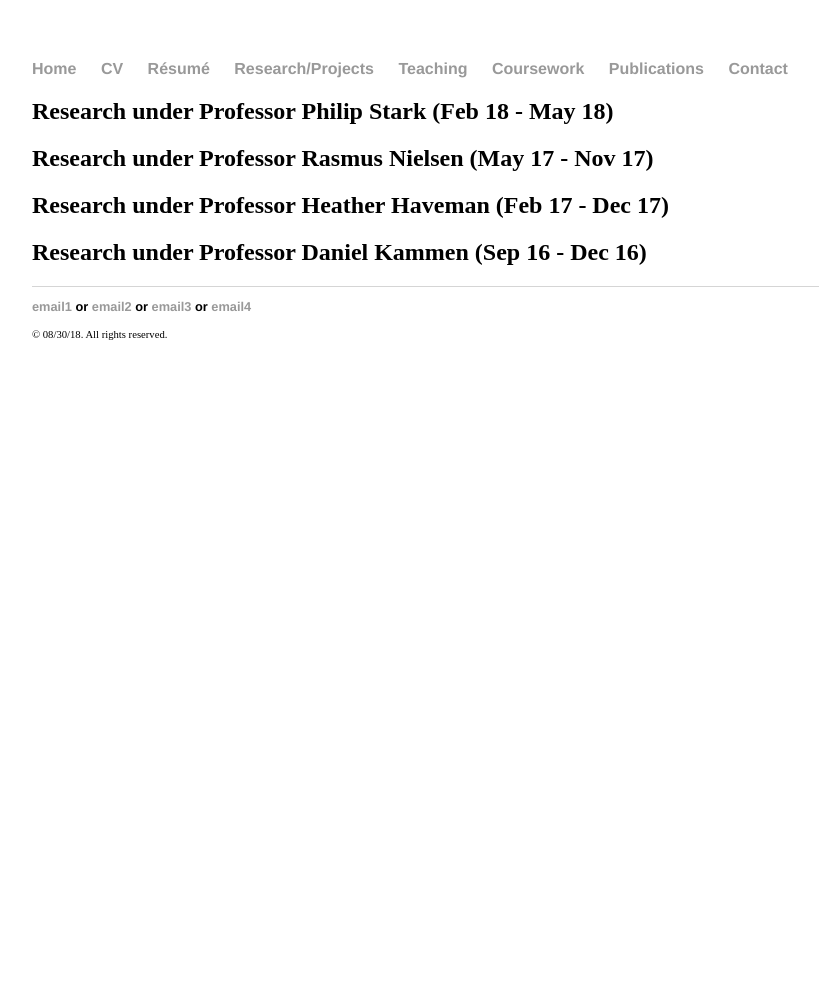
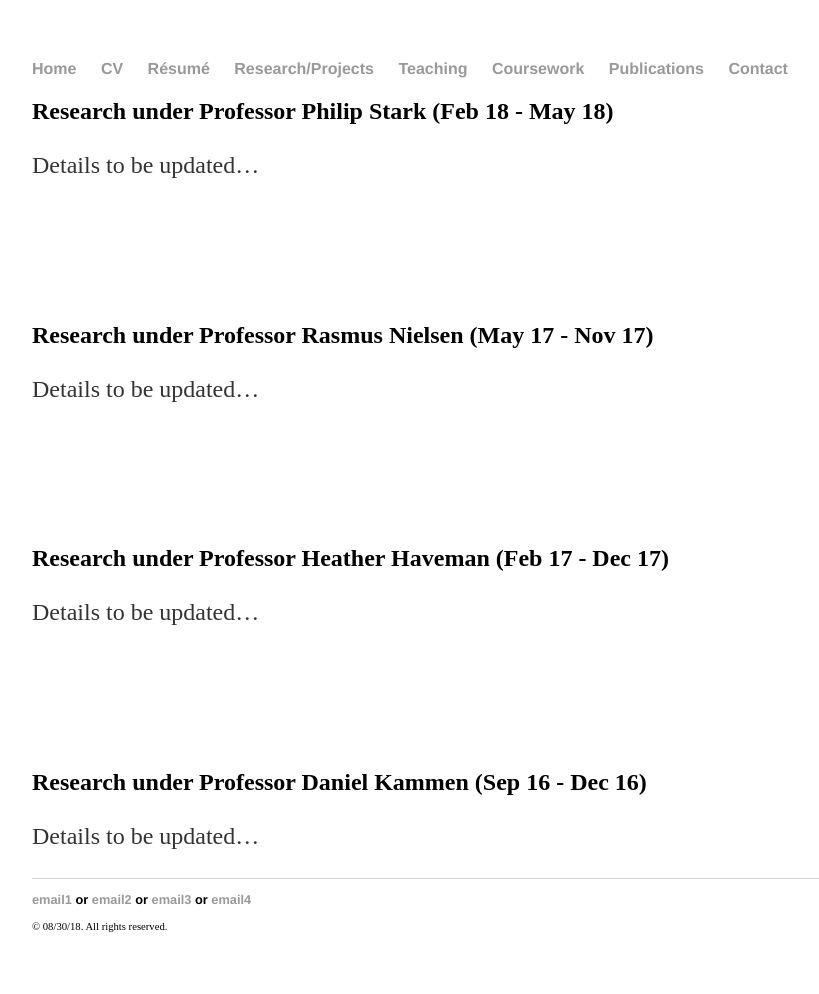
Before and after one commit to yjkweon24/yjkweon24.github.io, a Jekyll site: the page built from researchprojects/researchprojects.md, in a window 1280 px wide. Shown: the whole page, without its empty margins (160-979 px from the left). Built offline with Jekyll 4.4.1, drawn with Linux system fonts in a browser that asks for light colours; before the commit the page ends 900 px from its top, so only the background shows below that.

Commit message:
update line breakings

```diff
--- a/researchprojects/researchprojects.md
+++ b/researchprojects/researchprojects.md
@@ -5,11 +5,28 @@ title: Research/Projects
 
 ## Research under Professor Philip Stark (Feb 18 - May 18)
 
+Details to be updated...
+
+<br>
+
+<br>
 
 ## Research under Professor Rasmus Nielsen (May 17 - Nov 17)
 
+Details to be updated...
+
+<br>
+
+<br>
 
 ## Research under Professor Heather Haveman (Feb 17 - Dec 17)
 
+Details to be updated...
+
+<br>
+
+<br>
 
 ## Research under Professor Daniel Kammen (Sep 16 - Dec 16)
+
+Details to be updated...
```
